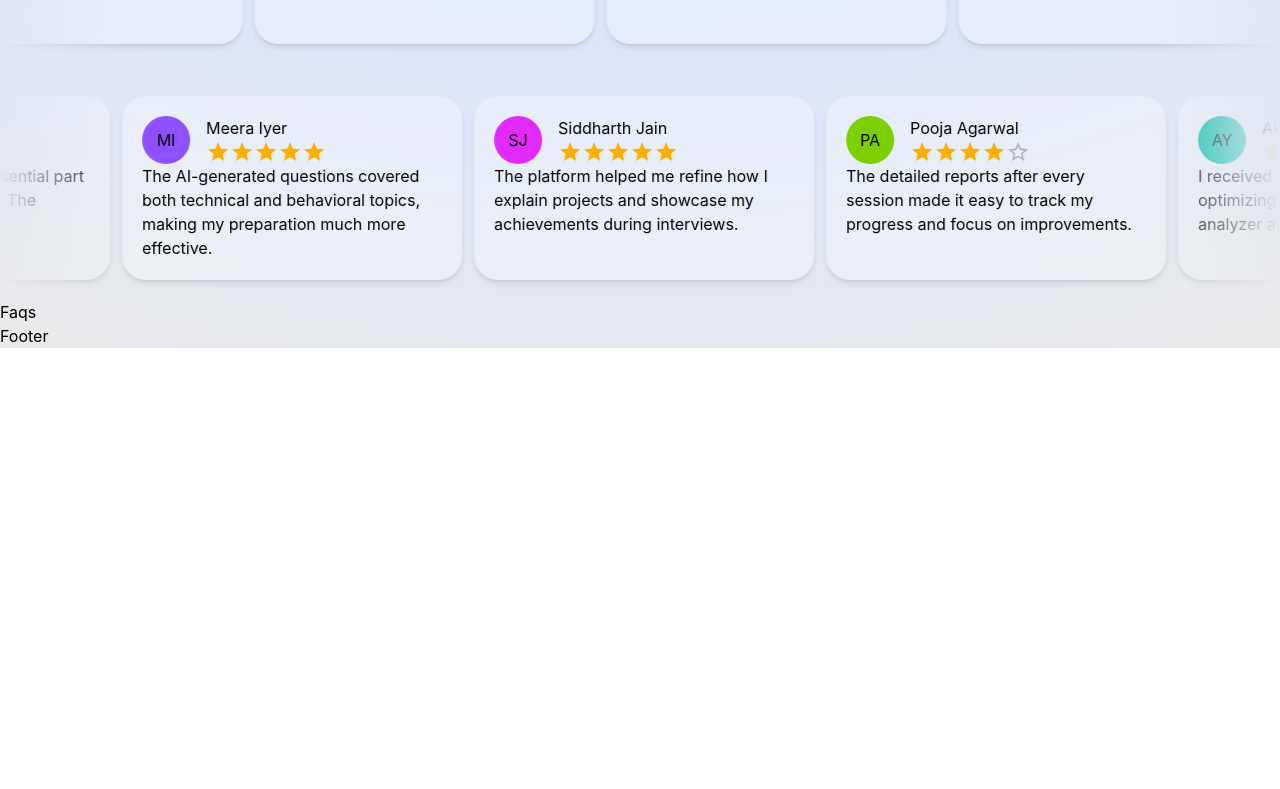
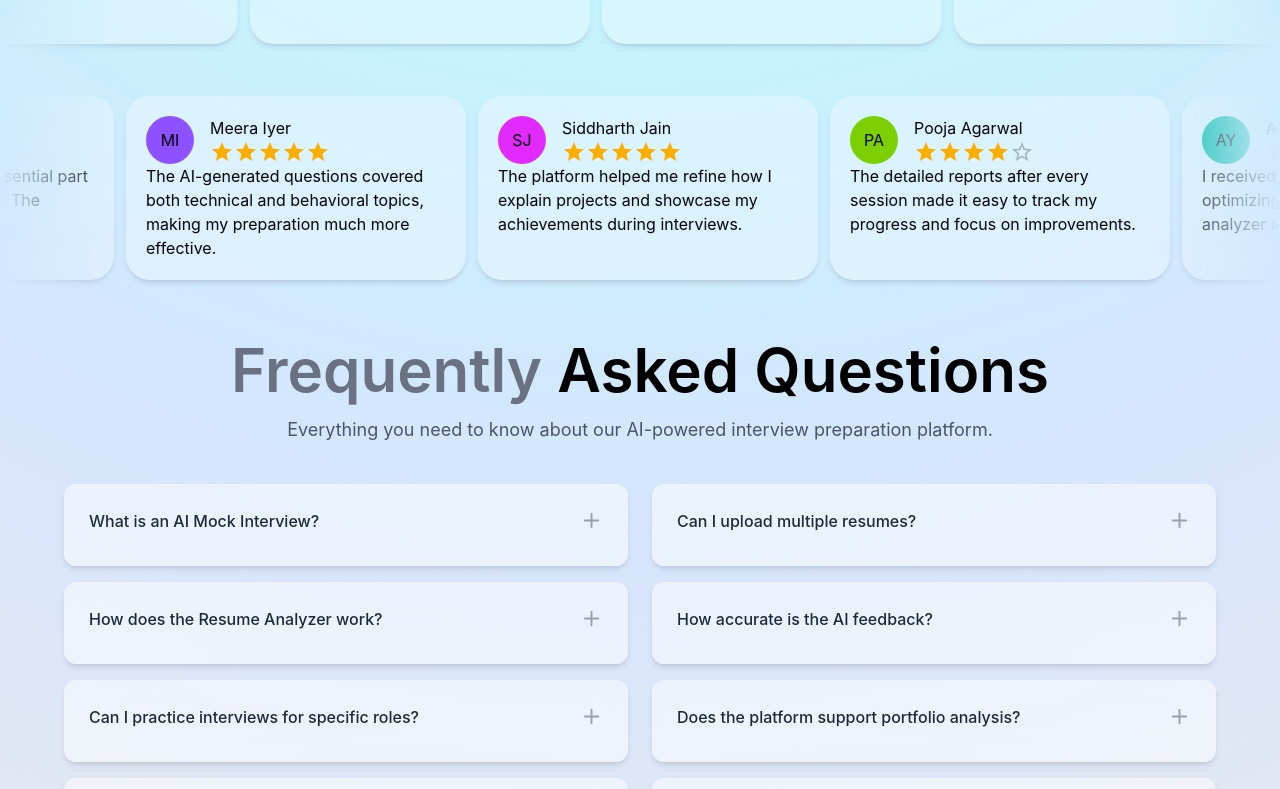
Before and after one commit to TejaVendra/nexterview, a React (Vite) app: page / in a window 1280 px wide. Shown: the part 2772-3561 px from the top of the page. Before the commit the page ends 3120 px from the top, so only its background shows below. Built offline with nearby package versions, Linux system fonts and the light colour scheme.

Commit message:
faqs section is added

```diff
--- a/src/components/sections/Faqs.jsx
+++ b/src/components/sections/Faqs.jsx
@@ -1,9 +1,67 @@
-import React from 'react'
+// Faqs.jsx
+import React, { useState } from 'react';
+import { faqs } from '../../data/faqs.js';
+import FaqCard from '../ui/FaqCard.jsx';
+import { motion } from 'motion/react';
+
+
 
 const Faqs = () => {
+  const [openId, setOpenId] = useState(null);
+
+
+
+  const handleToggle = (id) => {
+    setOpenId(openId === id ? null : id);
+  };
+
+  // Split FAQs into two columns for desktop
+  const midPoint = Math.ceil(faqs.length / 2);
+  const leftColumn = faqs.slice(0, midPoint);
+  const rightColumn = faqs.slice(midPoint);
+
   return (
-    <div>Faqs</div>
-  )
-}
+    <motion.section  initial={{opacity:0,y:30,scale:0.9545}} whileInView={{opacity:1,y:0,scale:1}} transition={{duration:0.6}} viewport={{amount:0.3 , once:true}} className="flex justify-center mt-10 px-4">
+      <div className="flex flex-col justify-center text-center mx-auto max-w-6xl w-full">
+        {/* Heading */}
+        <h2 className="hidden sm:block text-4xl md:text-5xl lg:text-6xl font-semibold">
+          <span className="text-gray-500">Frequently </span>Asked Questions
+        </h2>
+        <h2 className="sm:hidden text-4xl md:text-5xl font-semibold">
+          <span className="text-gray-500">F</span>AQs
+        </h2>
 
-export default Faqs
+        {/* Subtitle */}
+        <p className="hidden sm:block mt-4 text-gray-600 text-lg">
+          Everything you need to know about our AI-powered interview preparation platform.
+        </p>
+
+        {/* FAQ Grid */}
+        <div className="flex flex-col lg:flex-row mt-10 gap-6 justify-center items-start w-full" >
+          <div className="flex flex-col w-full lg:w-1/2">
+            {leftColumn.map((faq) => (
+              <FaqCard
+                key={faq.id}
+                faq={faq}
+                isOpen={openId === faq.id}
+                onToggle={() => handleToggle(faq.id)}
+              />
+            ))}
+          </div>
+          <div className="flex flex-col w-full lg:w-1/2">
+            {rightColumn.map((faq) => (
+              <FaqCard
+                key={faq.id}
+                faq={faq}
+                isOpen={openId === faq.id}
+                onToggle={() => handleToggle(faq.id)}
+              />
+            ))}
+          </div>
+        </div>
+      </div>
+    </motion.section>
+  );
+};
+
+export default Faqs;
--- /dev/null
+++ b/src/components/ui/FaqCard.jsx
@@ -0,0 +1,59 @@
+// FaqCard.jsx
+import React, { useState, useRef, useEffect } from 'react';
+import { Plus } from 'lucide-react';
+const FaqCard = ({ faq, isOpen, onToggle }) => {
+  const [height, setHeight] = useState(0);
+  const contentRef = useRef(null);
+
+  useEffect(() => {
+    if (isOpen) {
+      setHeight(contentRef.current?.scrollHeight || 0);
+    } else {
+      setHeight(0);
+    }
+  }, [isOpen]);
+
+  return (
+    <div
+      className="flex flex-col p-6 mb-4 bg-white/50 backdrop-blur-lg rounded-xl shadow-md hover:shadow-lg hover:scale-105 hover:translate-x-1 transition-all duration-300 w-full border border-gray-100/50"
+    >
+      {/* Question Header */}
+      <button
+        onClick={onToggle}
+        className="flex justify-between items-start gap-4 w-full text-left rounded-lg"
+        aria-expanded={isOpen}
+        aria-controls={`faq-answer-${faq.id}`}
+      >
+        <span className="font-medium text-gray-800 pr-4">
+          {faq.question}
+        </span>
+        <span
+          className={`text-2xl font-light text-gray-400 hover:text-gray-700 transition-transform duration-300 shrink-0 ${
+            isOpen ? 'rotate-45' : 'rotate-0'
+          }`}
+        >
+          <Plus size={23} />
+        </span>
+      </button>
+
+      {/* Answer with smooth animation */}
+      <div
+        id={`faq-answer-${faq.id}`}
+        ref={contentRef}
+        style={{
+          maxHeight: `${height}px`,
+          opacity: isOpen ? 1 : 0,
+          transition: 'max-height 0.3s ease-in-out, opacity 0.3s ease-in-out',
+          overflow: 'hidden'
+        }}
+        className="mt-2"
+      >
+        <div className="pt-3 text-start text-gray-600 text-sm leading-relaxed border-t border-gray-100">
+          {faq.answer}
+        </div>
+      </div>
+    </div>
+  );
+};
+
+export default FaqCard;
--- /dev/null
+++ b/src/data/faqs.js
@@ -0,0 +1,74 @@
+export const faqs = [
+  {
+    id: 1,
+    question: "What is an AI Mock Interview?",
+    answer:
+      "An AI Mock Interview simulates real interview scenarios using AI-generated questions and provides instant feedback on your answers, communication skills, and confidence."
+  },
+  {
+    id: 2,
+    question: "How does the Resume Analyzer work?",
+    answer:
+      "The Resume Analyzer reviews your resume for formatting, ATS compatibility, content quality, and keyword optimization, then provides actionable suggestions for improvement."
+  },
+  {
+    id: 3,
+    question: "Can I practice interviews for specific roles?",
+    answer:
+      "Yes. You can choose roles such as Frontend Developer, Backend Developer, Data Analyst, Product Manager, and more to receive tailored interview questions."
+  },
+  {
+    id: 4,
+    question: "What is the Resume & Job Description Matcher?",
+    answer:
+      "The Resume & JD Matcher compares your resume against a job description and highlights missing skills, keywords, and qualifications to help you improve your chances of getting shortlisted."
+  },
+  {
+    id: 5,
+    question: "Is my data secure?",
+    answer:
+      "Yes. Your resumes, interview recordings, and personal information are securely stored and never shared with third parties without your consent."
+  },
+  {
+    id: 6,
+    question: "Do I need technical knowledge to use the platform?",
+    answer:
+      "No. The platform is designed to be user-friendly and suitable for students, fresh graduates, and experienced professionals alike."
+  },
+  {
+    id: 7,
+    question: "Can I upload multiple resumes?",
+    answer:
+      "Yes. You can upload and manage multiple versions of your resume for different job roles and applications."
+  },
+  {
+    id: 8,
+    question: "How accurate is the AI feedback?",
+    answer:
+      "The AI evaluates your responses based on communication, relevance, clarity, and technical accuracy, providing insights similar to what recruiters and interviewers look for."
+  },
+  {
+    id: 9,
+    question: "Does the platform support portfolio analysis?",
+    answer:
+      "Yes. You can submit your portfolio and receive feedback on presentation, project quality, structure, and overall impact."
+  },
+  {
+    id: 10,
+    question: "Can I track my interview progress over time?",
+    answer:
+      "Absolutely. The platform keeps a history of your practice sessions and feedback reports so you can monitor your improvement."
+  },
+  {
+    id: 11,
+    question: "Is there a free plan available?",
+    answer:
+      "Yes. You can start practicing interviews and analyzing resumes with our free plan before upgrading to premium features."
+  },
+  {
+    id: 12,
+    question: "Can I use the platform on mobile devices?",
+    answer:
+      "Yes. The platform is fully responsive and works seamlessly on desktops, tablets, and smartphones."
+  }
+];
```
